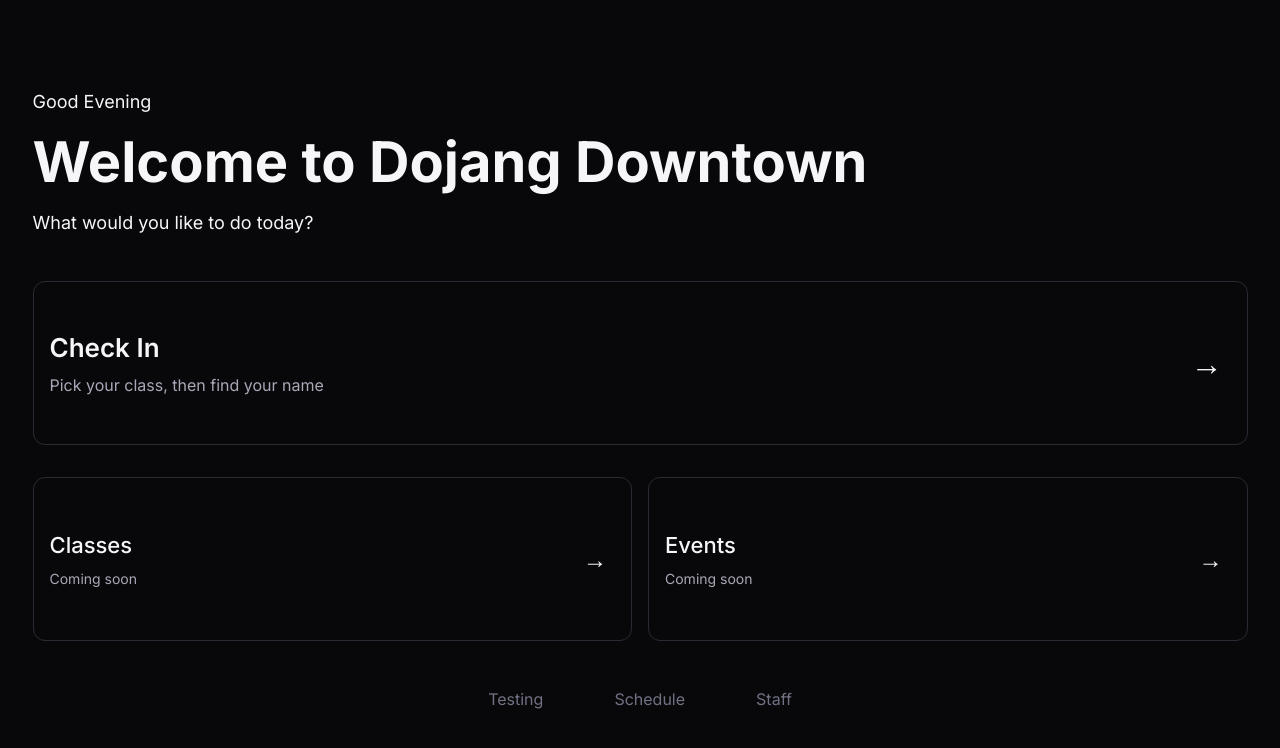
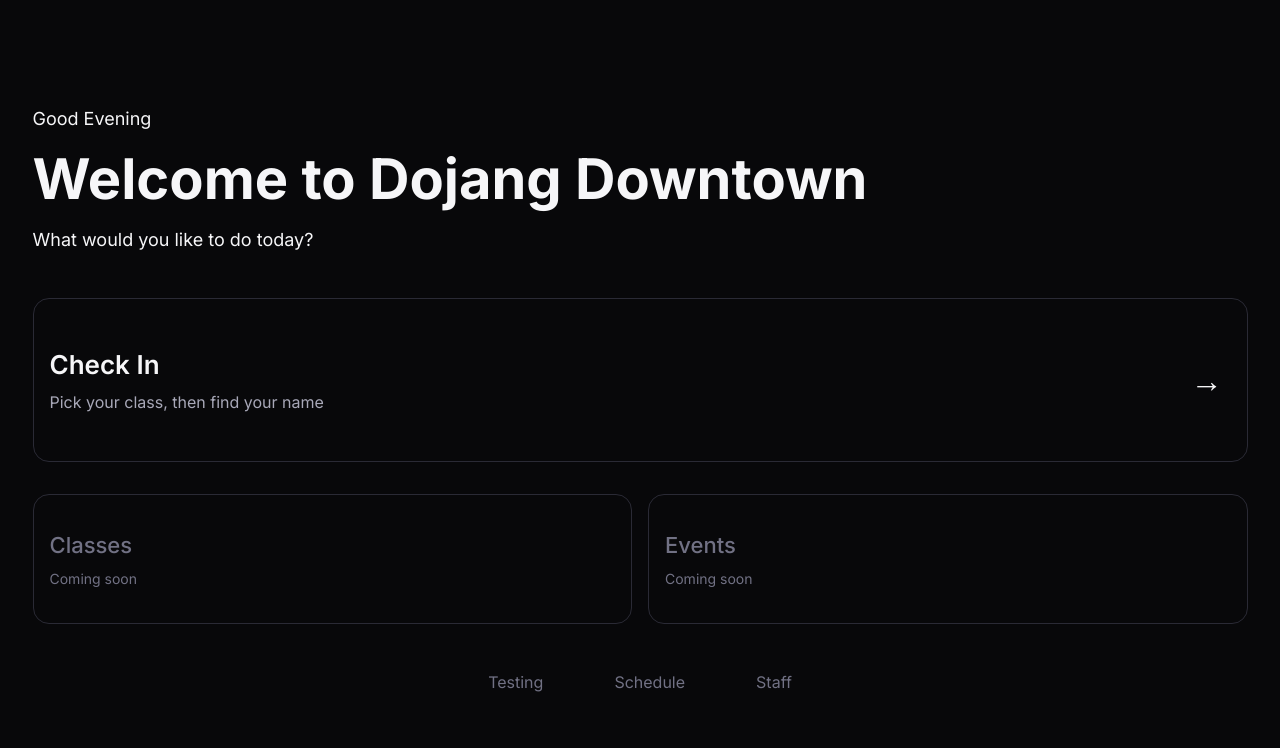
Before and after one commit to jDelille/companion, a Next.js app: page /kiosk in a window 1280 px wide. Shown: the top 748 px of the page. Built offline with nearby package versions, Linux system fonts and the light colour scheme.

Commit message:
chore: created reusable button components

```diff
--- a/src/components/kiosk/screens/WelcomeScreen.module.scss
+++ b/src/components/kiosk/screens/WelcomeScreen.module.scss
@@ -17,40 +17,10 @@
     }
   }
 
-  .checkInButton {
-    all: unset;
-    box-sizing: border-box; // all: unset resets this to content-box
-    border: 1px solid var(--line);
-    display: flex;
-    flex-direction: column;
-    border-radius: 12px;
-    padding: 1rem;
-    cursor: pointer;
-    position: relative;
+  // Card styles live in primitives/action-card. This file only handles layout.
+  .checkIn {
     margin-top: 3rem;
-    width: 100%;
-    height: 164px;
-    justify-content: center;
-    gap: 0.75rem;
     // background-color: var(--brand);
-
-    .buttonLabel {
-      font-size: 26px;
-      font-weight: 600;
-    }
-
-    .buttonDescription {
-      font-size: 16px;
-      color: var(--text-secondary);
-    }
-
-    .arrow {
-      position: absolute;
-      right: 1.5rem;
-      top: 50%;
-      transform: translateY(-50%);
-      font-size: 2rem;
-    }
   }
 
   .secondaryActions {
@@ -59,37 +29,9 @@
     gap: 1rem;
     margin-top: 2rem;
     width: 100%;
-    .secondaryButton {
-      all: unset;
-      border: 1px solid var(--line);
-      display: flex;
-      flex-direction: column;
-      padding: 1rem;
-      border-radius: 12px;
-      cursor: pointer;
-      position: relative;
-      height: 130px;
-      justify-content: center;
-      gap: 0.75rem;
+
+    .secondaryCard {
       flex: 1;
-
-      .buttonLabel {
-        font-size: 22px;
-        font-weight: 500;
-      }
-
-      .buttonDescription {
-        font-size: 14px;
-        color: var(--text-secondary);
-      }
-
-      .arrow {
-        position: absolute;
-        right: 1.5rem;
-        top: 50%;
-        transform: translateY(-50%);
-        font-size: 1.5rem;
-      }
     }
   }
 
--- a/src/components/kiosk/screens/WelcomeScreen.tsx
+++ b/src/components/kiosk/screens/WelcomeScreen.tsx
@@ -1,5 +1,6 @@
 import React from "react";
 import Greeting from "@/components/kiosk/Greeting";
+import ActionCard from "@/components/primitives/action-card/ActionCard";
 import styles from "./WelcomeScreen.module.scss";
 
 type Props = {
@@ -14,29 +15,31 @@ const WelcomeScreen = ({ schoolName }: Props) => {
         <h1>Welcome to {schoolName}</h1>
         <p>What would you like to do today?</p>
       </div>
+
       {/* check in call to action */}
-      <button type="button" className={styles.checkInButton}>
-        <span className={styles.buttonLabel}>Check In</span>
-        <span className={styles.buttonDescription}>
-          Pick your class, then find your name
-        </span>
-        <span className={styles.arrow}>→</span>
-      </button>
+
+      <ActionCard
+        label="Check In"
+        description="Pick your class, then find your name"
+        size="large"
+        className={styles.checkIn}
+      />
 
       {/* Secondary Classes / Events; Testing / Schedule / Staff where enabled  */}
 
       <div className={styles.secondaryActions}>
-        <button type="button" className={styles.secondaryButton}>
-          <span className={styles.buttonLabel}>Classes</span>
-          <span className={styles.buttonDescription}>Coming soon</span>
-          <span className={styles.arrow}>→</span>
-        </button>
-
-        <button type="button" className={styles.secondaryButton}>
-          <span className={styles.buttonLabel}>Events</span>
-          <span className={styles.buttonDescription}>Coming soon</span>
-          <span className={styles.arrow}>→</span>
-        </button>
+        <ActionCard
+          label="Classes"
+          description="Coming soon"
+          disabled
+          className={styles.secondaryCard}
+        />
+        <ActionCard
+          label="Events"
+          description="Coming soon"
+          disabled
+          className={styles.secondaryCard}
+        />
       </div>
 
       <div className={styles.tertiaryActions}>
--- /dev/null
+++ b/src/components/primitives/action-card/ActionCard.module.scss
@@ -0,0 +1,71 @@
+.card {
+  all: unset;
+  box-sizing: border-box; // all: unset resets this to content-box
+  position: relative; // so .arrow is placed inside the card
+  display: flex;
+  flex-direction: column;
+  justify-content: center;
+  width: 100%;
+  padding: 1rem;
+  border: 1px solid var(--line);
+  border-radius: var(--radius-card);
+  color: var(--text);
+  cursor: pointer;
+
+  &:disabled {
+    cursor: default;
+    color: var(--muted);
+
+    .description {
+      color: var(--muted);
+    }
+  }
+}
+
+.label {
+  font-weight: 600;
+}
+
+.description {
+  color: var(--text-secondary);
+}
+
+.arrow {
+  position: absolute;
+  right: 1.5rem;
+  top: 50%;
+  transform: translateY(-50%); // centers it vertically
+}
+
+// Sizes
+
+.large {
+  height: 164px;
+  gap: 0.75rem;
+
+  .label {
+    font-size: 26px;
+  }
+  .description {
+    font-size: 16px;
+  }
+  .arrow {
+    font-size: 2rem;
+  }
+}
+
+.normal {
+  height: 130px;
+  gap: 0.75rem;
+
+  .label {
+    font-size: 22px;
+    font-weight: 500;
+  }
+  .description {
+    font-size: 14px;
+  }
+  .arrow {
+    font-size: 1.5rem;
+  }
+}
--- /dev/null
+++ b/src/components/primitives/action-card/ActionCard.tsx
@@ -0,0 +1,26 @@
+import styles from "./ActionCard.module.scss";
+
+type Props = {
+  label: string;
+  description: string;
+  size?: "large" | "normal";
+  disabled?: boolean;
+  onClick?: () => void;
+  className?: string; // for layout from the parent (margins, flex)
+};
+
+// Big tappable card with a label, a short description and an arrow
+const ActionCard = ({ label, description, size = "normal", disabled = false, onClick, className }: Props) => {
+  const classNames = [styles.card, styles[size], className].filter(Boolean).join(" ");
+
+  return (
+    <button type="button" className={classNames} disabled={disabled} onClick={onClick}>
+      <span className={styles.label}>{label}</span>
+      <span className={styles.description}>{description}</span>
+      {/* no arrow when disabled so it doesn't look tappable */}
+      {!disabled && <span className={styles.arrow} aria-hidden="true">→</span>}
+    </button>
+  );
+};
+
+export default ActionCard;
```
